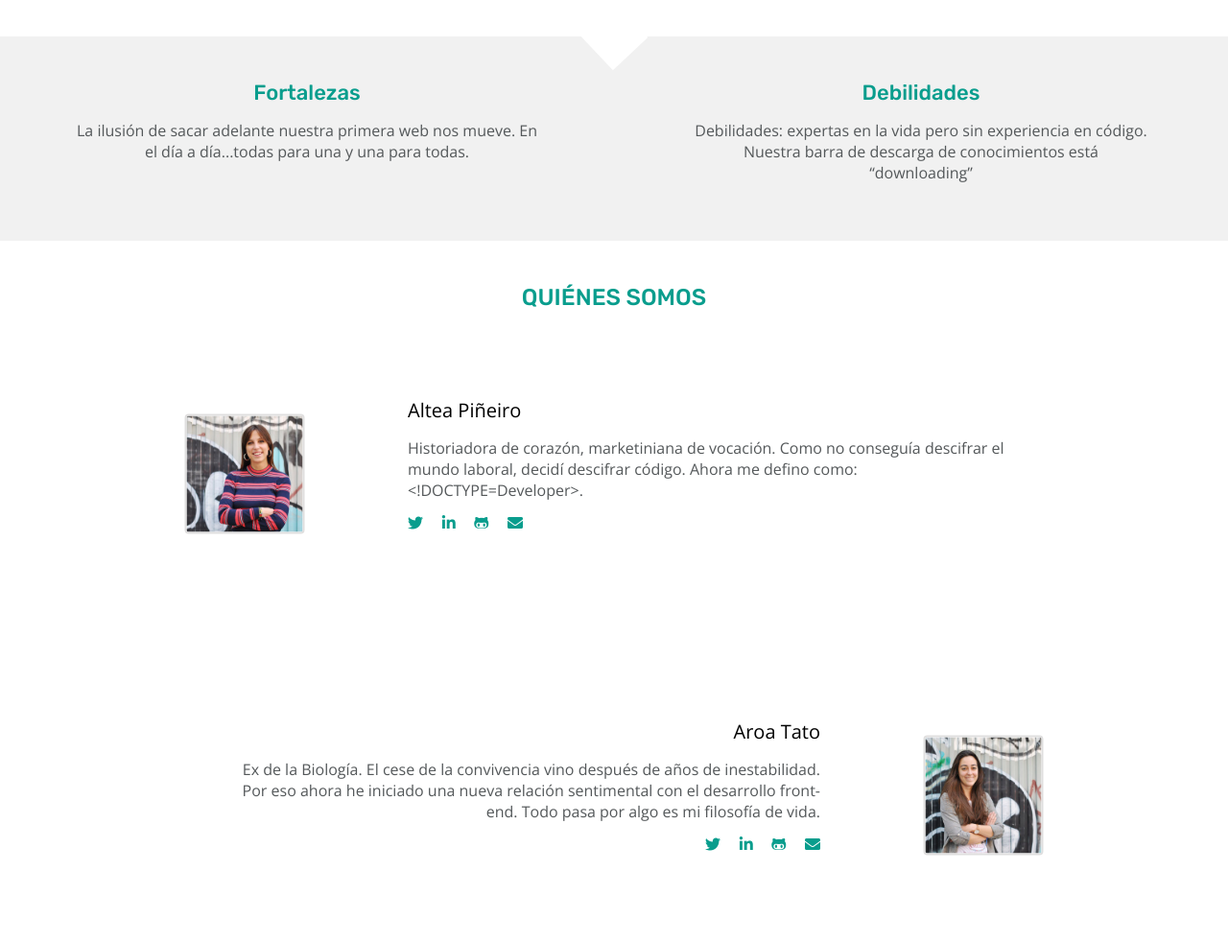
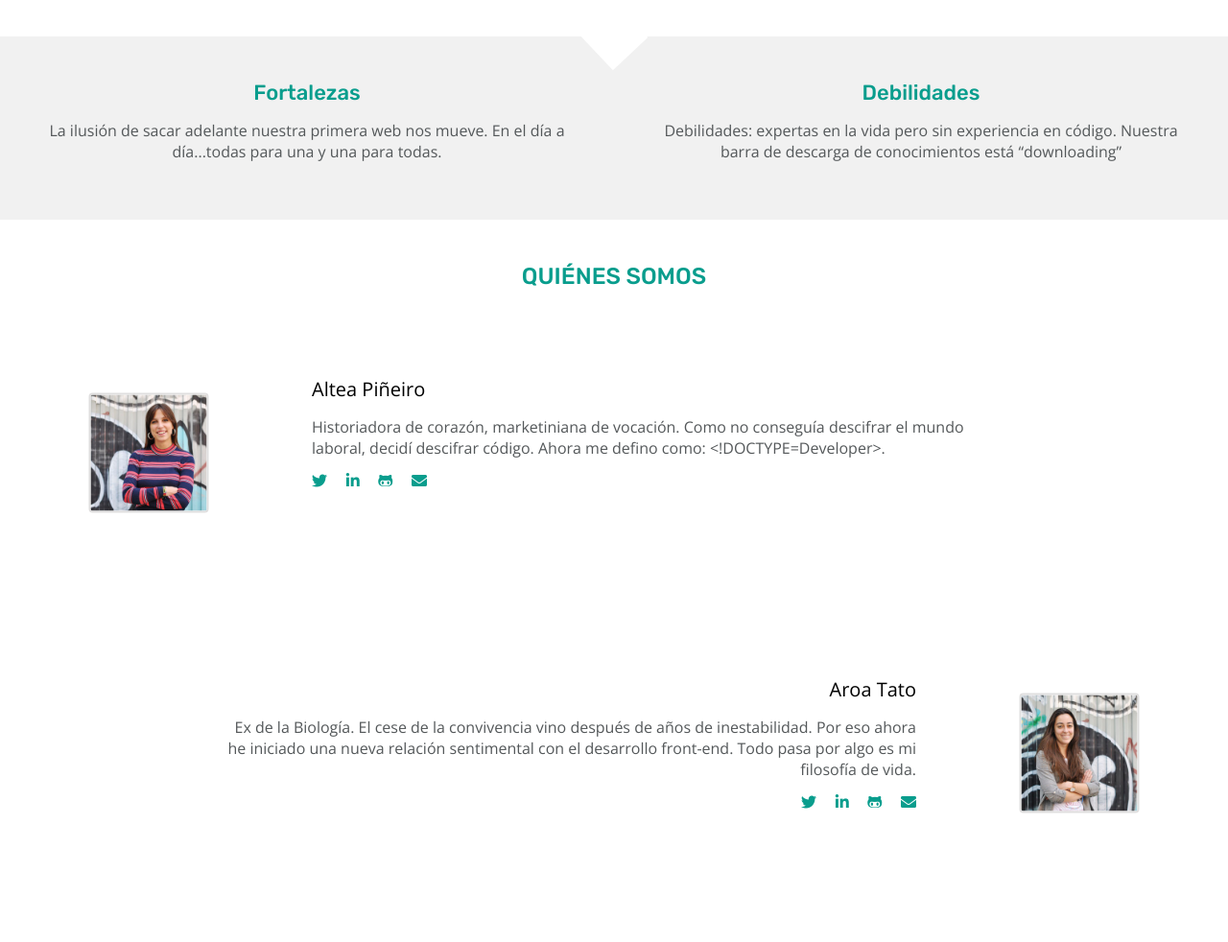
Before and after one commit to rdfornieles/e-s1-adalover, a website: page docs/index.html in a window 1280 px wide. Shown: the part 476-1458 px from the top of the page at 96% size. Drawn offline with nearby package versions, Linux system fonts and the light colour scheme; files that its build step writes are made by us from their sources.

Commit message:
Strenghs and weakness center ok

```diff
--- a/_src/assets/scss/layout/_header.scss
+++ b/_src/assets/scss/layout/_header.scss
@@ -118,6 +118,9 @@
 .header {
     height: 550px;
 }
+.container-header {
+    max-width: 970px;
+}
 .container-name{
     padding-right: 138px;
     padding-left: 142px;
--- a/_src/assets/scss/layout/_main-team.scss
+++ b/_src/assets/scss/layout/_main-team.scss
@@ -32,6 +32,7 @@
 .strenghs {
     background-color: #f1f1f1;
     padding-top: 30px;
+    width: 100vw;
 }
 
 .form {
@@ -76,21 +77,15 @@
 @media all and (min-width: 1200px) {
     .description-team {
         margin-bottom: 60px;
-            margin-left: 80px;
-            margin-right: 80px;
         }
         .strenghs {
             padding-top: 30px;
         }
-        .picture {
-            width: 278px;
-            height: 278px;
-        }
-        .picture-left {
-            margin-left: 100px;
-        }
-        .picture-right {
-            margin-right: 100px;
+        .container-strenghs {
+            max-width: 970px;
+            display: flex;
+            flex-direction: row;
+            margin: auto;
         }
         .links-team {
             top: -88px;
```
Also changed, not shown: _src/templates/partials/_header.html (+2 -1 lines), _src/templates/partials/_main-team.html (+3 -3 lines).
